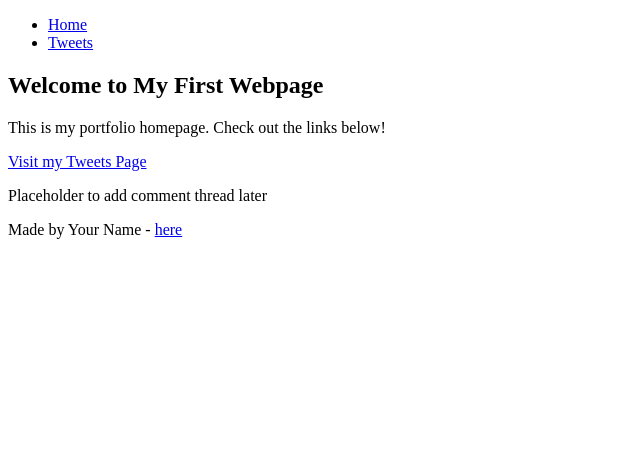
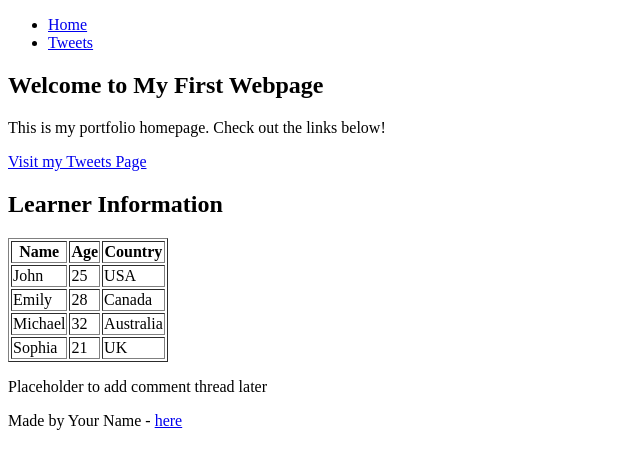
Before and after one commit to Nyakinda07/My_First_Portfolio, a plain HTML site: page html_basic/index.html in a window 1280 px wide. Shown: the whole page, without its empty margins (0-640 px from the left). Drawn offline with Linux system fonts and the light colour scheme.

Commit message:
Add table with learner information

```diff
--- a/html_basic/index.html
+++ b/html_basic/index.html
@@ -23,6 +23,45 @@
             <p>
                 <a href="tweets.html">Visit my Tweets Page</a>
             </p>
+
+            <!-- Adding the Table of Learners -->
+            <section>
+                <h2>Learner Information</h2>
+                <table border="1">
+                    <!-- Table Header -->
+                    <thead>
+                        <tr>
+                            <th>Name</th>
+                            <th>Age</th>
+                            <th>Country</th>
+                        </tr>
+                    </thead>
+
+                    <!-- Table Body -->
+                    <tbody>
+                        <tr>
+                            <td>John</td>
+                            <td>25</td>
+                            <td>USA</td>
+                        </tr>
+                        <tr>
+                            <td>Emily</td>
+                            <td>28</td>
+                            <td>Canada</td>
+                        </tr>
+                        <tr>
+                            <td>Michael</td>
+                            <td>32</td>
+                            <td>Australia</td>
+                        </tr>
+                        <tr>
+                            <td>Sophia</td>
+                            <td>21</td>
+                            <td>UK</td>
+                        </tr>
+                    </tbody>
+                </table>
+            </section>
         </article>
 
         <!-- Aside Section (Comment Thread Placeholder) -->
```
